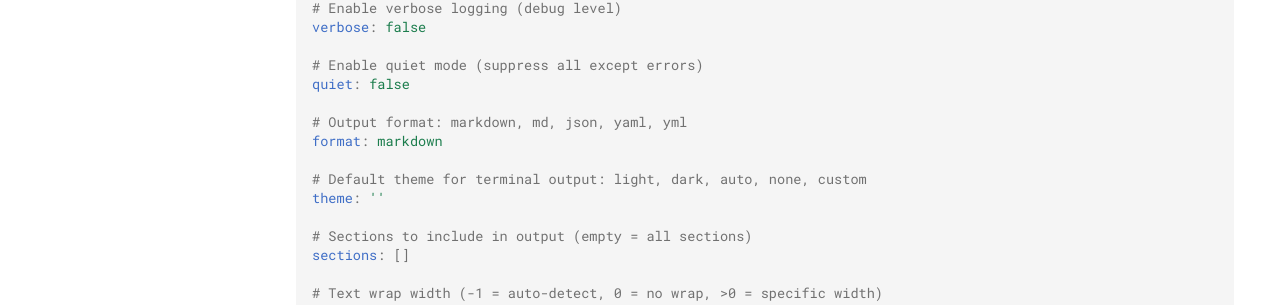
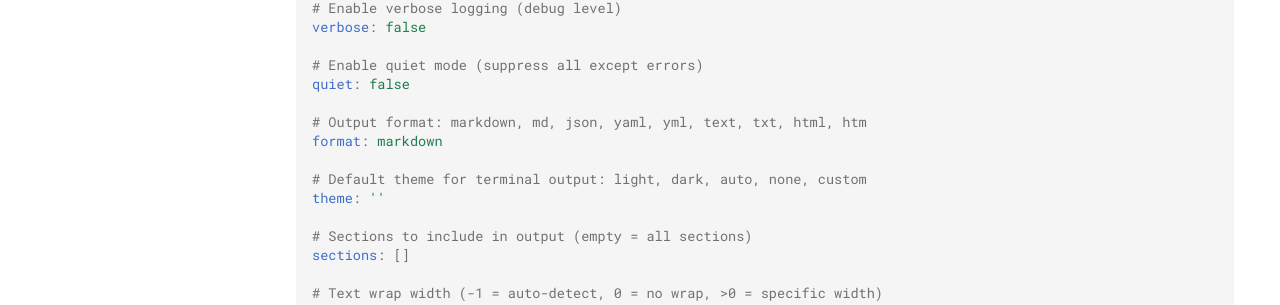
Before and after one commit to EvilBit-Labs/opnDossier, an MkDocs documentation site: the page built from docs/configuration.md, in a window 1280 px wide and 900 px high, scrolled down 2536 px. Shown: the part 147-452 px from the top of the window. Built offline with MkDocs 1.6.1 and Material for MkDocs 9.7.7, drawn with Linux system fonts in a browser that asks for light colours; comment, search, counter and statistics services are not loaded; the version menu is left out; some of the changed text lies outside the part shown.

Commit message:
fix(NATS-6): address PR review feedback
- Tighten ValidateV2 test to assert specific field errors instead of
  count >= 2 (CodeRabbit nitpick)
- Make build_test convert assertions fail on error instead of logging
  (CodeRabbit)
- Fix chmod 644 → 600 in docs/configuration.md troubleshooting
  (CodeRabbit security)
- Add import path comment to CONTRIBUTING.md code example (Copilot)
- Update convert usage to show multi-file support and all formats
  (Copilot)
- Fix format enum to include text/html in docs/configuration.md

Signed-off-by: UncleSp1d3r <unclesp1d3r@evilbitlabs.io>

````diff
--- a/docs/configuration.md
+++ b/docs/configuration.md
@@ -105,7 +105,7 @@
 # Enable quiet mode (suppress all except errors)
 quiet: false
 
-# Output format: markdown, md, json, yaml, yml
+# Output format: markdown, md, json, yaml, yml, text, txt, html, htm
 format: markdown
 
 # Default theme for terminal output: light, dark, auto, none, custom
@@ -197,8 +197,8 @@
 
 ### Complete Environment Variable Reference
 
-| Configuration Key              | Environment Variable                      | Type     | Default        |
-| ------------------------------ | ----------------------------------------- | -------- | -------------- |
+| Configuration Key              | Environment Variable                      | Type     | Default    |
+| ------------------------------ | ----------------------------------------- | -------- | ---------- |
 | `input_file`                   | `OPNDOSSIER_INPUT_FILE`                   | string   | ""         |
 | `output_file`                  | `OPNDOSSIER_OUTPUT_FILE`                  | string   | ""         |
 | `verbose`                      | `OPNDOSSIER_VERBOSE`                      | boolean  | false      |
@@ -210,16 +210,16 @@
 | `json_output`                  | `OPNDOSSIER_JSON_OUTPUT`                  | boolean  | false      |
 | `minimal`                      | `OPNDOSSIER_MINIMAL`                      | boolean  | false      |
 | `no_progress`                  | `OPNDOSSIER_NO_PROGRESS`                  | boolean  | false      |
-| `display.width`                | `OPNDOSSIER_DISPLAY_WIDTH`                | int      | -1             |
-| `display.pager`                | `OPNDOSSIER_DISPLAY_PAGER`                | boolean  | false          |
-| `display.syntax_highlighting`  | `OPNDOSSIER_DISPLAY_SYNTAX_HIGHLIGHTING`  | boolean  | true           |
-| `export.format`                | `OPNDOSSIER_EXPORT_FORMAT`                | string   | "markdown"     |
-| `export.directory`             | `OPNDOSSIER_EXPORT_DIRECTORY`             | string   | ""             |
-| `export.backup`                | `OPNDOSSIER_EXPORT_BACKUP`                | boolean  | false          |
-| `logging.level`                | `OPNDOSSIER_LOGGING_LEVEL`                | string   | "info"         |
-| `logging.format`               | `OPNDOSSIER_LOGGING_FORMAT`               | string   | "text"         |
-| `validation.strict`            | `OPNDOSSIER_VALIDATION_STRICT`            | boolean  | false          |
-| `validation.schema_validation` | `OPNDOSSIER_VALIDATION_SCHEMA_VALIDATION` | boolean  | false          |
+| `display.width`                | `OPNDOSSIER_DISPLAY_WIDTH`                | int      | -1         |
+| `display.pager`                | `OPNDOSSIER_DISPLAY_PAGER`                | boolean  | false      |
+| `display.syntax_highlighting`  | `OPNDOSSIER_DISPLAY_SYNTAX_HIGHLIGHTING`  | boolean  | true       |
+| `export.format`                | `OPNDOSSIER_EXPORT_FORMAT`                | string   | "markdown" |
+| `export.directory`             | `OPNDOSSIER_EXPORT_DIRECTORY`             | string   | ""         |
+| `export.backup`                | `OPNDOSSIER_EXPORT_BACKUP`                | boolean  | false      |
+| `logging.level`                | `OPNDOSSIER_LOGGING_LEVEL`                | string   | "info"     |
+| `logging.format`               | `OPNDOSSIER_LOGGING_FORMAT`               | string   | "text"     |
+| `validation.strict`            | `OPNDOSSIER_VALIDATION_STRICT`            | boolean  | false      |
+| `validation.schema_validation` | `OPNDOSSIER_VALIDATION_SCHEMA_VALIDATION` | boolean  | false      |
 
 ### Boolean Values
 
@@ -266,15 +266,15 @@
 #### convert
 
 ```bash
-opnDossier convert [flags] <config.xml>
+opnDossier convert [flags] [file ...]
 ```
 
-| Flag         | Short | Description                          | Default    |
-| ------------ | ----- | ---------------------------------------- | ---------- |
-| `--output`   | `-o`  | Output file path (default: stdout)       | ""         |
-| `--format`   | `-f`  | Output format (markdown, json, yaml)     | "markdown" |
-| `--sections` |       | Sections to include (comma-separated)    | all        |
-| `--force`    |       | Overwrite existing output file           | false      |
+| Flag         | Short | Description                                      | Default    |
+| ------------ | ----- | ------------------------------------------------ | ---------- |
+| `--output`   | `-o`  | Output file path (default: stdout)               | ""         |
+| `--format`   | `-f`  | Output format (markdown, json, yaml, text, html) | "markdown" |
+| `--sections` |       | Sections to include (comma-separated)            | all        |
+| `--force`    |       | Overwrite existing output file                   | false      |
 
 #### display
 
@@ -303,19 +303,19 @@
 
 ### Basic Settings
 
-| Setting        | Type     | Default    | Valid Values                    | Description                       |
-| -------------- | -------- | ---------- | ------------------------------- | --------------------------------- |
-| `input_file`   | string   | ""         | Any valid file path             | Default input file path           |
-| `output_file`  | string   | ""         | Any valid file path             | Default output file path          |
-| `verbose`      | boolean  | false      | true, false                     | Enable debug-level logging        |
-| `quiet`        | boolean  | false      | true, false                     | Suppress non-error output         |
-| `format`       | string   | "markdown" | markdown, md, json, yaml, yml   | Output format                     |
-| `theme`        | string   | ""         | light, dark, auto, none, custom | Terminal display theme            |
-| `sections`     | []string | []         | Section names                   | Sections to include (empty = all) |
-| `wrap`         | int      | -1         | -1, 0, or positive integer      | Text wrap width                   |
-| `json_output`  | boolean  | false      | true, false                     | Output errors as JSON             |
-| `minimal`      | boolean  | false      | true, false                     | Minimal output mode               |
-| `no_progress`  | boolean  | false      | true, false                     | Disable progress indicators       |
+| Setting       | Type     | Default    | Valid Values                    | Description                       |
+| ------------- | -------- | ---------- | ------------------------------- | --------------------------------- |
+| `input_file`  | string   | ""         | Any valid file path             | Default input file path           |
+| `output_file` | string   | ""         | Any valid file path             | Default output file path          |
+| `verbose`     | boolean  | false      | true, false                     | Enable debug-level logging        |
+| `quiet`       | boolean  | false      | true, false                     | Suppress non-error output         |
+| `format`      | string   | "markdown" | markdown, md, json, yaml, yml   | Output format                     |
+| `theme`       | string   | ""         | light, dark, auto, none, custom | Terminal display theme            |
+| `sections`    | []string | []         | Section names                   | Sections to include (empty = all) |
+| `wrap`        | int      | -1         | -1, 0, or positive integer      | Text wrap width                   |
+| `json_output` | boolean  | false      | true, false                     | Output errors as JSON             |
+| `minimal`     | boolean  | false      | true, false                     | Minimal output mode               |
+| `no_progress` | boolean  | false      | true, false                     | Disable progress indicators       |
 
 ### Display Settings
 
````
Also changed, not shown: other parts of docs/configuration.md (+2 -2 lines), CONTRIBUTING.md (+2 -0 lines), 2 other files.
